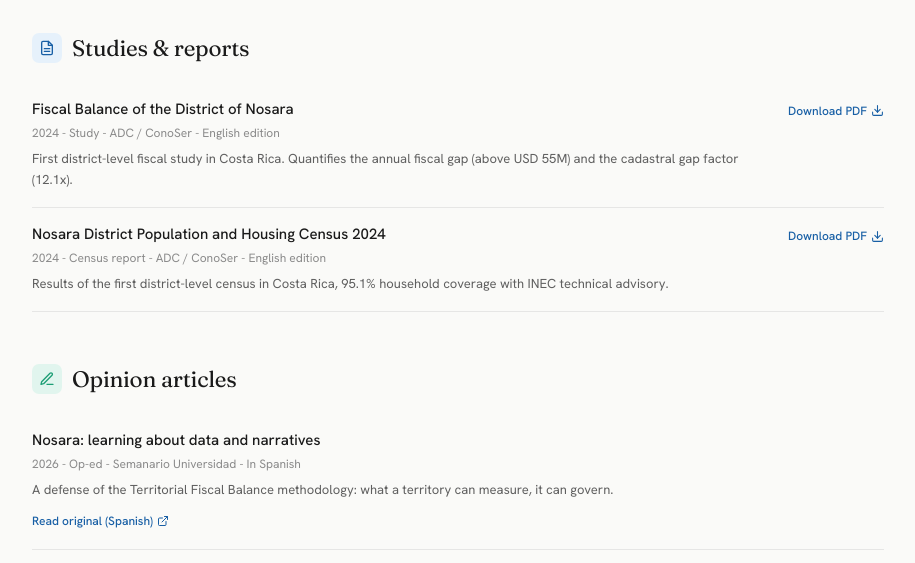
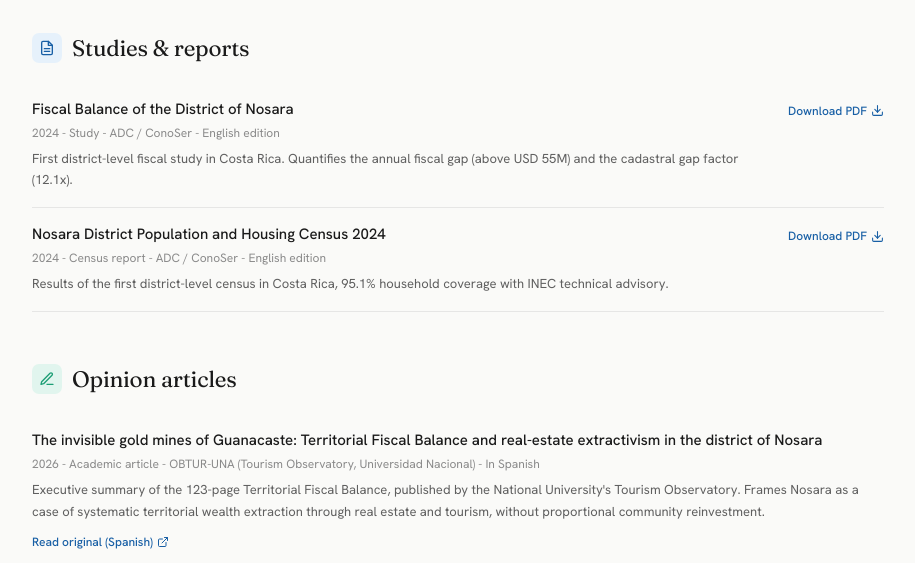
Before and after one commit to egutierrezp23/egutierrezp23.github.io, an Astro site: page /publicaciones in a window 1280 px wide. Shown: the part 233-796 px from the top of the page, without its empty margins (182-1097 px from the left). Built offline with nearby package versions, Linux system fonts and the light colour scheme; Astro itself is replaced by a stand-in of ours.

Commit message:
publicaciones: + OBTUR-UNA 2026 (Las minas del oro invisible) en Opinion articles (EN+ES)

```diff
--- a/src/pages/publicaciones.astro
+++ b/src/pages/publicaciones.astro
@@ -45,6 +45,14 @@ import Layout from '../layouts/Layout.astro';
         <div class="pub-section-head">
           <div class="pub-ico" style="background: var(--accent-50); color: var(--accent);"><svg width="16" height="16" viewBox="0 0 24 24" fill="none" stroke="currentColor" stroke-width="2" stroke-linecap="round" stroke-linejoin="round"><path d="M12 20h9"/><path d="M16.5 3.5a2.121 2.121 0 0 1 3 3L7 19l-4 1 1-4L16.5 3.5z"/></svg></div>
           <h2>Opinion articles</h2>
+        </div>
+        <div class="pub-item">
+          <div class="pub-meta">
+            <h3>The invisible gold mines of Guanacaste: Territorial Fiscal Balance and real-estate extractivism in the district of Nosara</h3>
+            <div class="pub-source">2026 - Academic article - OBTUR-UNA (Tourism Observatory, Universidad Nacional) - In Spanish</div>
+            <p>Executive summary of the 123-page Territorial Fiscal Balance, published by the National University's Tourism Observatory. Frames Nosara as a case of systematic territorial wealth extraction through real estate and tourism, without proportional community reinvestment.</p>
+            <a href="https://www.obtur.una.ac.cr/index.php/las-minas-del-oro-invisible-de-guanacaste-balance-fiscal-territorial-y-extractivismo-inmobiliario-en-el-distrito-de-nosara" class="pub-action" target="_blank">Read original (Spanish) <svg width="12" height="12" viewBox="0 0 24 24" fill="none" stroke="currentColor" stroke-width="2" stroke-linecap="round" stroke-linejoin="round"><path d="M18 13v6a2 2 0 0 1-2 2H5a2 2 0 0 1-2-2V8a2 2 0 0 1 2-2h6"/><polyline points="15 3 21 3 21 9"/><line x1="10" y1="14" x2="21" y2="3"/></svg></a>
+          </div>
         </div>
         <div class="pub-item">
           <div class="pub-meta">
@@ -168,6 +176,7 @@ import Layout from '../layouts/Layout.astro';
           <div class="pub-ico" style="background: var(--accent-50); color: var(--accent);"><svg width="16" height="16" viewBox="0 0 24 24" fill="none" stroke="currentColor" stroke-width="2" stroke-linecap="round" stroke-linejoin="round"><path d="M12 20h9"/><path d="M16.5 3.5a2.121 2.121 0 0 1 3 3L7 19l-4 1 1-4L16.5 3.5z"/></svg></div>
           <h2>Articulos de opinion</h2>
         </div>
+        <div class="pub-item"><div class="pub-meta"><h3>Las minas del oro invisible de Guanacaste: Balance Fiscal Territorial y extractivismo inmobiliario en el distrito de Nosara</h3><div class="pub-source">2026 - Artículo académico - OBTUR-UNA (Observatorio del Turismo, Universidad Nacional)</div><p>Resumen ejecutivo del Balance Fiscal Territorial de 123 páginas, publicado por el Observatorio del Turismo de la Universidad Nacional. Plantea a Nosara como caso de extracción sistemática de riqueza territorial vía bienes raíces y turismo, sin reinversión comunitaria proporcional.</p><a href="https://www.obtur.una.ac.cr/index.php/las-minas-del-oro-invisible-de-guanacaste-balance-fiscal-territorial-y-extractivismo-inmobiliario-en-el-distrito-de-nosara" class="pub-action" target="_blank">Leer artículo <svg width="12" height="12" viewBox="0 0 24 24" fill="none" stroke="currentColor" stroke-width="2" stroke-linecap="round" stroke-linejoin="round"><path d="M18 13v6a2 2 0 0 1-2 2H5a2 2 0 0 1-2-2V8a2 2 0 0 1 2-2h6"/><polyline points="15 3 21 3 21 9"/><line x1="10" y1="14" x2="21" y2="3"/></svg></a></div></div>
         <div class="pub-item"><div class="pub-meta"><h3>Nosara: aprender sobre datos y relatos</h3><div class="pub-source">2026 - Columna - Semanario Universidad</div><p>Defensa de la metodologia del Balance Fiscal Territorial: lo que un territorio puede medir, lo puede gobernar.</p><a href="https://semanariouniversidad.com/opinion/nosara-aprender-sobre-datos-y-relatos/" class="pub-action" target="_blank">Leer articulo <svg width="12" height="12" viewBox="0 0 24 24" fill="none" stroke="currentColor" stroke-width="2" stroke-linecap="round" stroke-linejoin="round"><path d="M18 13v6a2 2 0 0 1-2 2H5a2 2 0 0 1-2-2V8a2 2 0 0 1 2-2h6"/><polyline points="15 3 21 3 21 9"/><line x1="10" y1="14" x2="21" y2="3"/></svg></a></div></div>
         <div class="pub-item"><div class="pub-meta"><h3>Al decir "emprendedurismo", un emprendimiento muere</h3><div class="pub-source">2017 - Columna - La Republica</div><p>Columna sobre cultura emprendedora, firmada como Coordinador de Proyectos de Yo Emprendedor.</p><a href="https://www.larepublica.net/noticia/al-decir-emprendedurismo-un-emprendimiento-muere" class="pub-action" target="_blank">Leer articulo <svg width="12" height="12" viewBox="0 0 24 24" fill="none" stroke="currentColor" stroke-width="2" stroke-linecap="round" stroke-linejoin="round"><path d="M18 13v6a2 2 0 0 1-2 2H5a2 2 0 0 1-2-2V8a2 2 0 0 1 2-2h6"/><polyline points="15 3 21 3 21 9"/><line x1="10" y1="14" x2="21" y2="3"/></svg></a></div></div>
         <div style="margin-top: 1rem;"><a href="https://www.censonosara.com/blog" class="btn btn-outline" target="_blank">Mas articulos en el blog</a></div>
```
